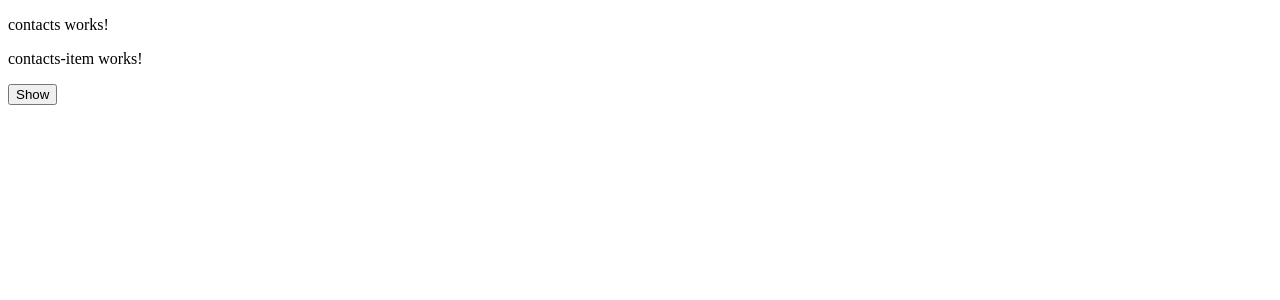
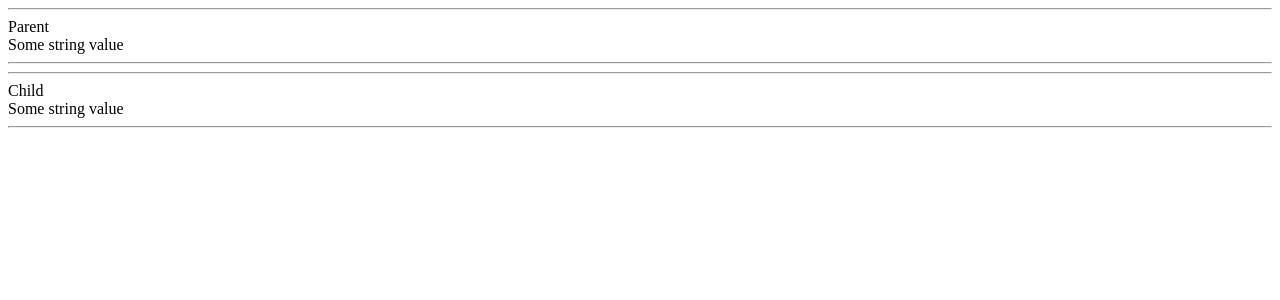
Before and after one commit to olehi94/webdraftt_angular, an Angular app: page / in a window 1280 px wide. Shown: the top 300 px of the page. Built offline with nearby package versions, Linux system fonts and the light colour scheme.

Commit message:
One way binding from parent to child.

```diff
--- a/src/app/pages/contacts-item/contacts-item.component.html
+++ b/src/app/pages/contacts-item/contacts-item.component.html
@@ -1,2 +1,4 @@
-<p>contacts-item works!</p>
-<button (click)= "showContactPerson()">Show</button>
+<hr>
+Child
+<div>{{name}}</div>
+<hr>
--- a/src/app/pages/contacts-item/contacts-item.component.ts
+++ b/src/app/pages/contacts-item/contacts-item.component.ts
@@ -7,14 +7,8 @@ import {Component, EventEmitter, Input, Output} from '@angular/core';
 })
 export class ContactsItemComponent {
 
-  @Input() name = 'Unknown';
-  @Output() nameChange = new EventEmitter<string>();
+  @Input() name: string;
 
   constructor() { }
 
-  showContactPerson(): void {
-    this.name = 'Peter';
-    this.nameChange.emit(this.name);
-  }
-
 }
--- a/src/app/pages/contacts/contacts.component.html
+++ b/src/app/pages/contacts/contacts.component.html
@@ -1,5 +1,6 @@
-<p>contacts works!</p>
+<hr>
+Parent
+<div>{{contactPerson}}</div>
+<hr>
 
-<contacts-item [(name)] = "contactPerson"></contacts-item>
-
-<p>{{ contactPerson }}</p>
+<contacts-item [name] = "contactPerson"></contacts-item>
--- a/src/app/pages/contacts/contacts.component.ts
+++ b/src/app/pages/contacts/contacts.component.ts
@@ -7,7 +7,7 @@ import { Component, OnInit } from '@angular/core';
 })
 export class ContactsComponent implements OnInit {
 
-  contactPerson: string;
+  contactPerson = 'Some string value';
 
   constructor() { }
 
```
